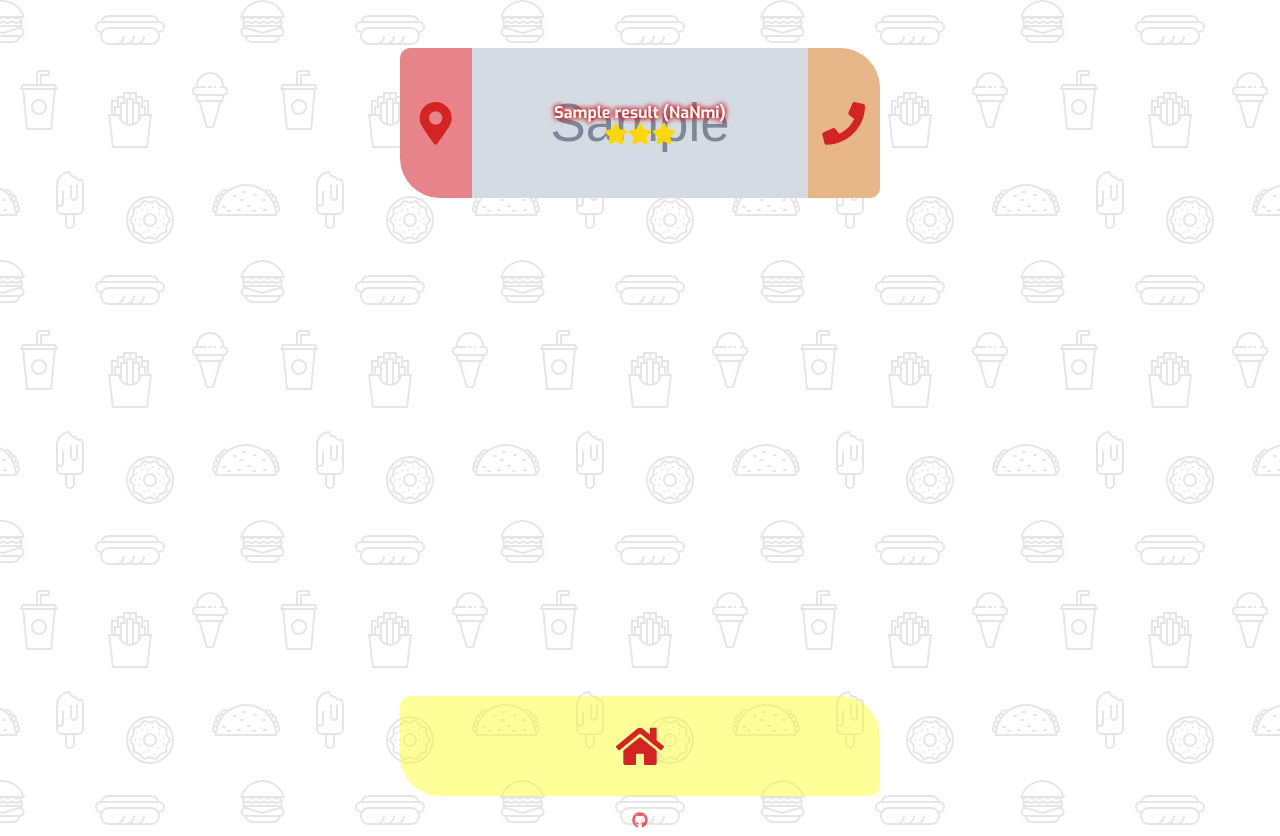
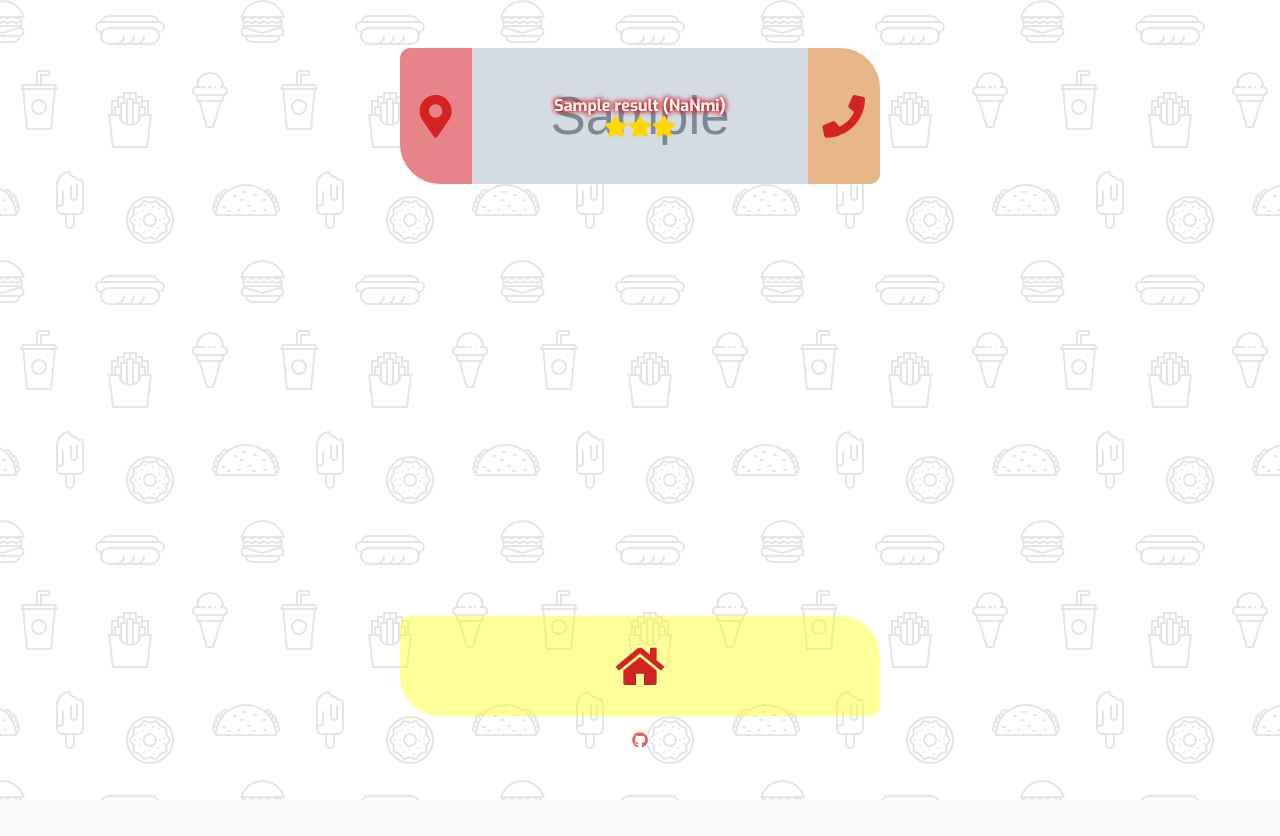
Before and after one commit to deadlysyn/chowchow, a Node server app: template views/list.ejs in a window 1280 px wide. After the commit the page ends 800 px from the top, so only its background shows below. Run offline with Node 20, Linux system fonts and the light colour scheme; the template is opened without the code that fills it: most values are stand-ins (such as "Sample title", 1, 10 or a date in 2020); grey boxes marked "Sample" are stand-in pictures.

Commit message:
tweak view height

```diff
--- a/public/css/main.css
+++ b/public/css/main.css
@@ -251,7 +251,7 @@ a:visited {
     display: flex;
     flex-wrap: wrap;
     grid-area: content;
-    height: 80vh;
+    height: 70vh;
     max-height: 700px;
     width: 100%;
 }
@@ -268,7 +268,7 @@ a:visited {
     color: #fff;
     display: flex;
     font-weight: 700;
-    height: 20vh;
+    height: 17vh;
     justify-content: center;
     max-height: 150px;
     width: 100%;
```
